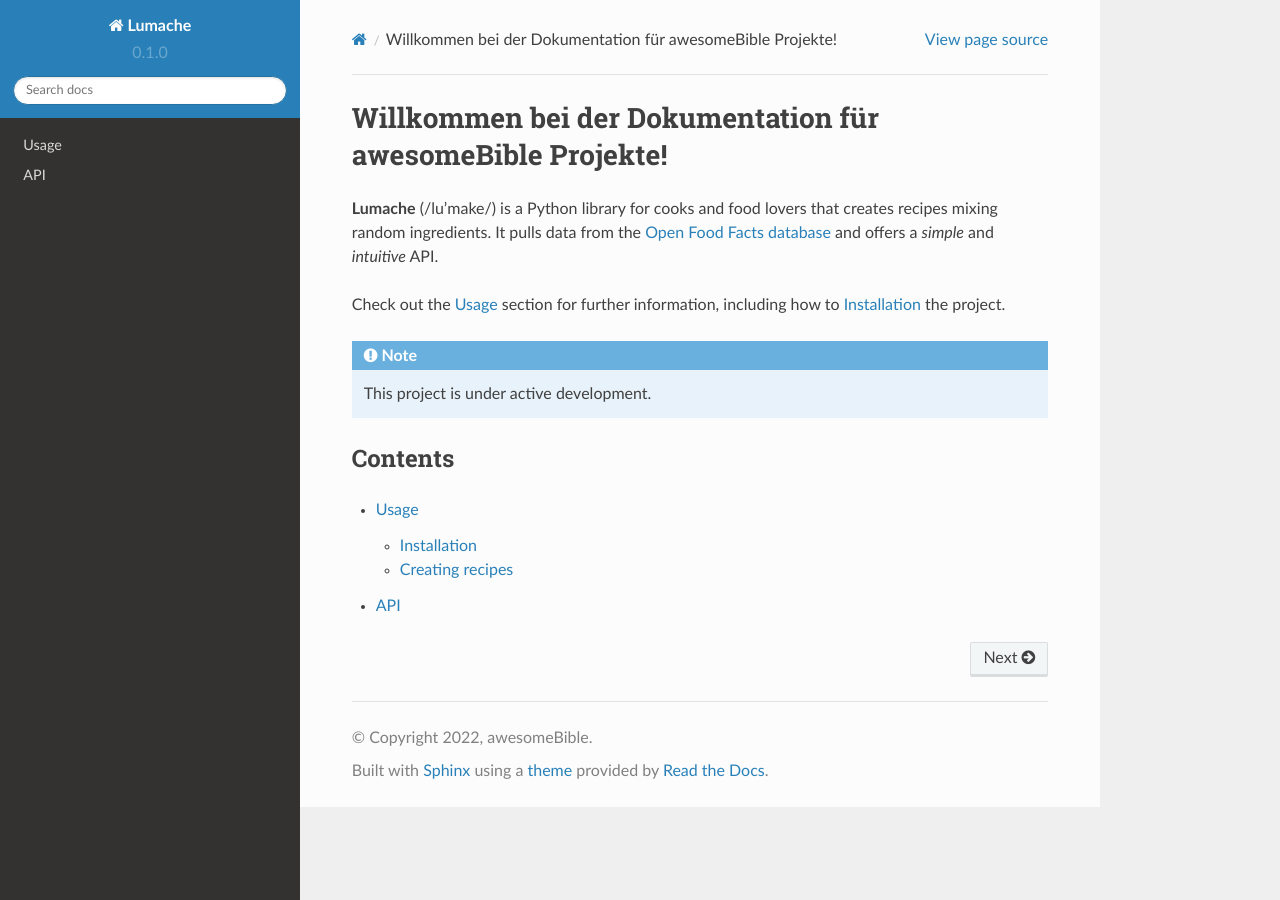
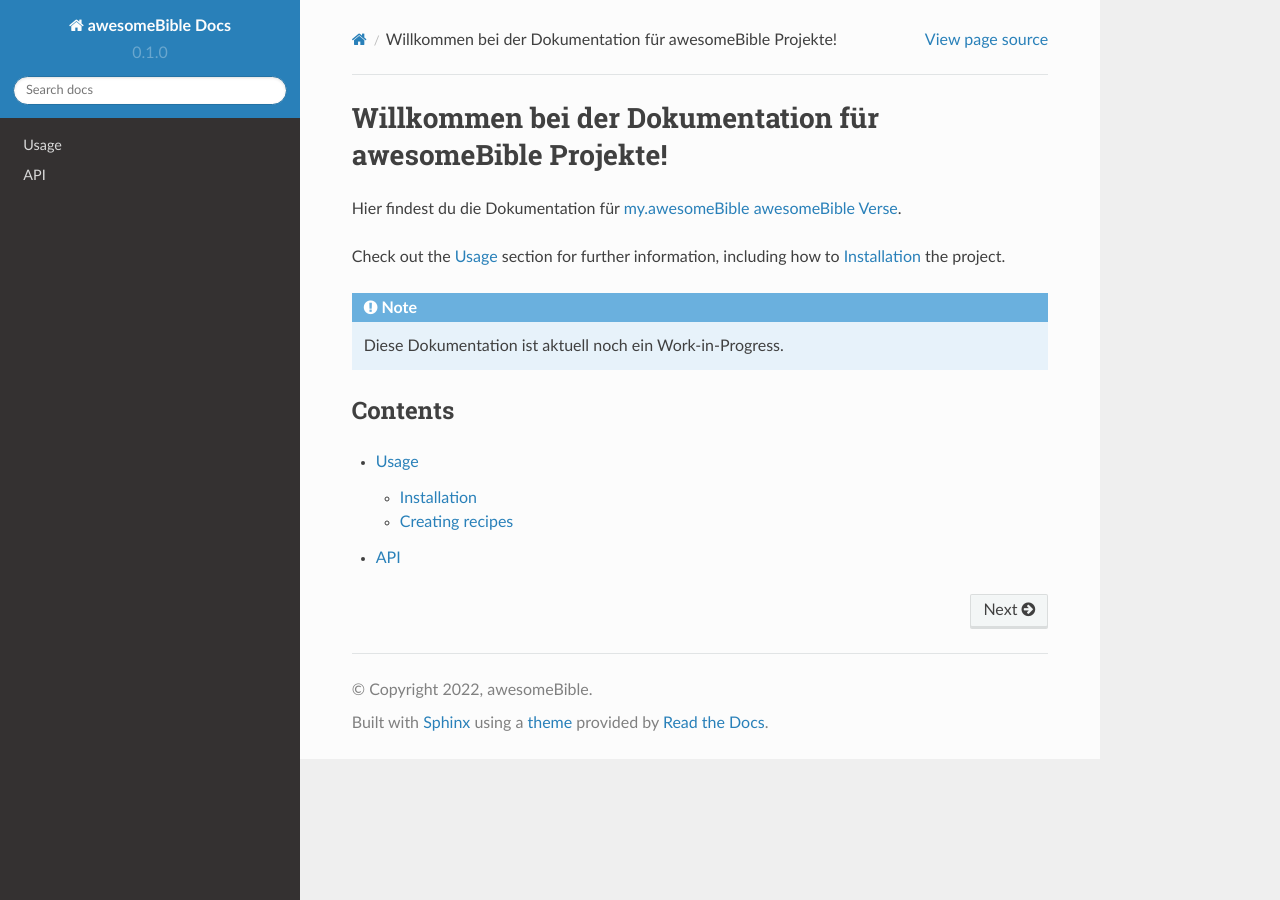
Before and after one commit to awesomebible/docs, a Sphinx documentation site: the page built from docs/source/index.rst, in a window 1280 px wide. Built offline with Sphinx 7.4.7 and the Read the Docs theme 2.0.0, drawn with Linux system fonts in a browser that asks for light colours.

Commit message:
index.rst aktualisert

```diff
--- a/docs/source/conf.py
+++ b/docs/source/conf.py
@@ -2,7 +2,7 @@
 
 # -- Project information
 
-project = 'Lumache'
+project = 'awesomeBible Docs'
 copyright = '2022, awesomeBible'
 author = 'awesomeBible'
 
--- a/docs/source/index.rst
+++ b/docs/source/index.rst
@@ -1,17 +1,14 @@
 Willkommen bei der Dokumentation für awesomeBible Projekte!
 ===================================
 
-**Lumache** (/lu'make/) is a Python library for cooks and food lovers
-that creates recipes mixing random ingredients.
-It pulls data from the `Open Food Facts database <https://world.openfoodfacts.org/>`_
-and offers a *simple* and *intuitive* API.
+Hier findest du die Dokumentation für `my.awesomeBible <https://codeberg.org/awesomeBible/my.awesomeBible>`_ `awesomeBible Verse <https://codeberg.org/awesomeBible/verse>`_.
 
 Check out the :doc:`usage` section for further information, including
 how to :ref:`installation` the project.
 
 .. note::
 
-   This project is under active development.
+   Diese Dokumentation ist aktuell noch ein Work-in-Progress.
 
 Contents
 --------
```
